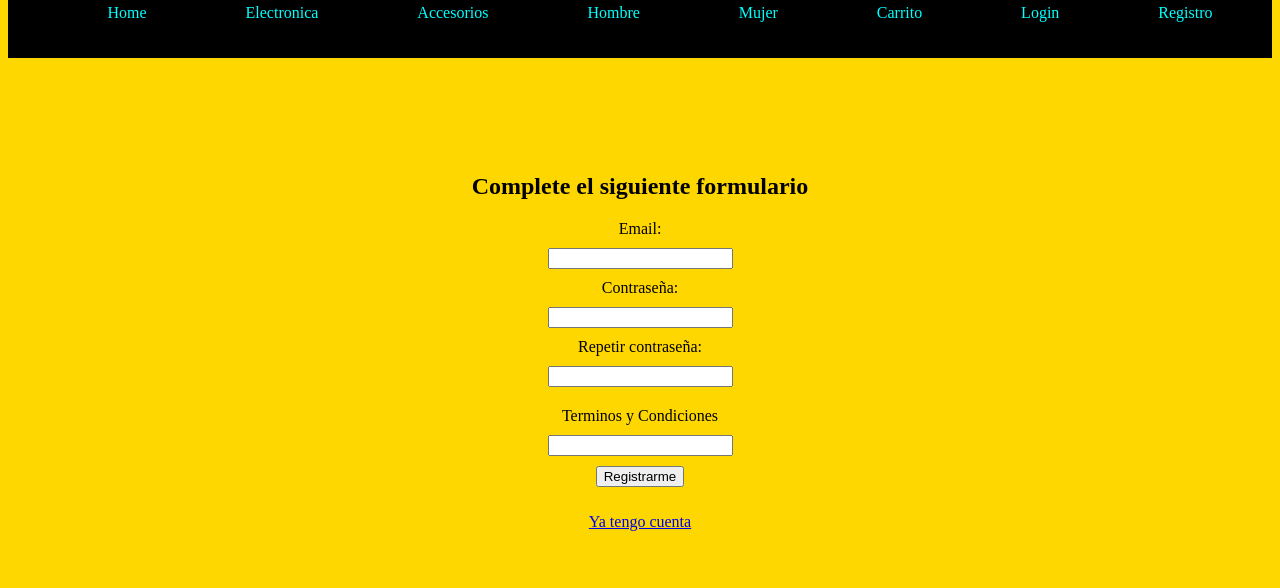
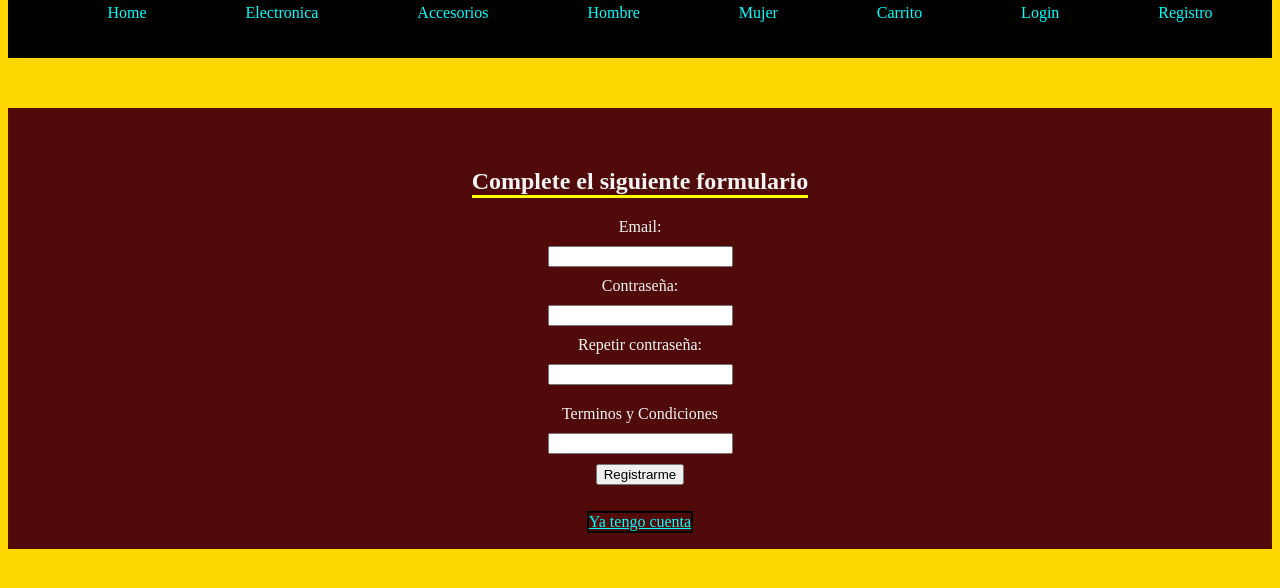
Before and after one commit to FelixBragaM/Proyecto-Web-Programacion-I, a plain HTML site: page registro.html in a window 1280 px wide. Shown: the part 192-780 px from the top of the page. Drawn offline with Linux system fonts and the light colour scheme.

Commit message:
Estilos desktop para pagina de formulario de registro

```diff
--- a/CSS/styles.css
+++ b/CSS/styles.css
@@ -174,6 +174,31 @@ h3{
   color: blue;
 }
 
+.registrarse{
+    display: flex;
+    flex-direction: column;
+    align-items: center;
+    margin-top: 50px;
+    background-color: rgb(80, 10, 10);
+    color: whitesmoke;
+}
+
+.re{
+    border-bottom: yellow solid 3px;
+}
+
+.cuenta{
+    border: black solid 2px;
+}
+
+.tengo{
+    color: aqua;
+}
+
+.input{
+    margin: 10px;
+}
+
 footer{
     display: flex;
     flex-wrap: wrap;
--- a/registro.html
+++ b/registro.html
@@ -6,7 +6,7 @@
     <title>Registro</title>
     <link rel="stylesheet" href="./CSS/styles.css">
 </head>
-<body>
+<body class="dat">
     <header class="header">
         <div class="logo"><img class="tm" src="./img/logo.jpg" alt="logo"></div>
         <nav>
@@ -24,7 +24,7 @@
     </header>
     <form action="login.html" method="get">
         <div class="registrarse">
-            <h2>Complete el siguiente formulario</h2>
+            <h2 class="re">Complete el siguiente formulario</h2>
             <label for="email">Email:</label>
             <input id="email" class="input" type="email" name="mail" value="">
             <label for="pasword">Contraseña:</label>
@@ -33,8 +33,8 @@
             <input id="pasword" class="input" type="password" name="password" value="">
             <label class="input" for="text">Terminos y Condiciones</label>
             <input id="text" for="checkbox" name="Terminos y Condiciones">
-            <button class="input" class="button" type="submit">Registrarme</button>
-            <p><a href="./login.html">Ya tengo cuenta</a></p>
+            <button class="input" type="submit">Registrarme</button>
+            <p class="cuenta"><a class="tengo" href="./login.html">Ya tengo cuenta</a></p>
         </div>
     </form>
 </body>
```
